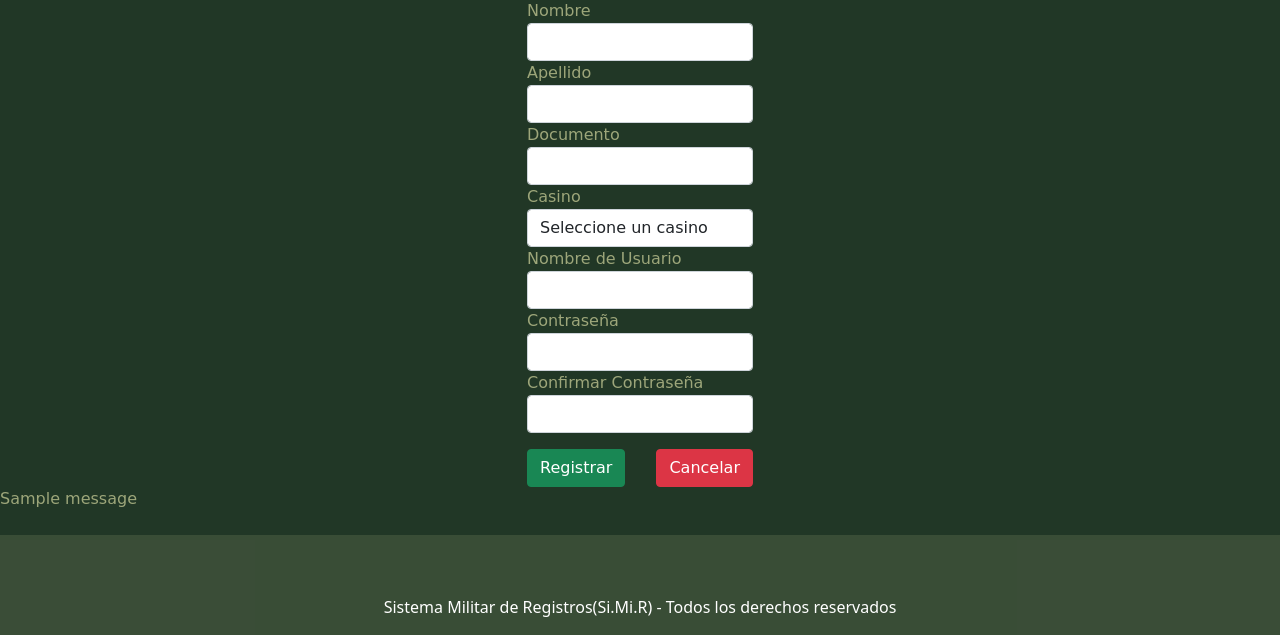
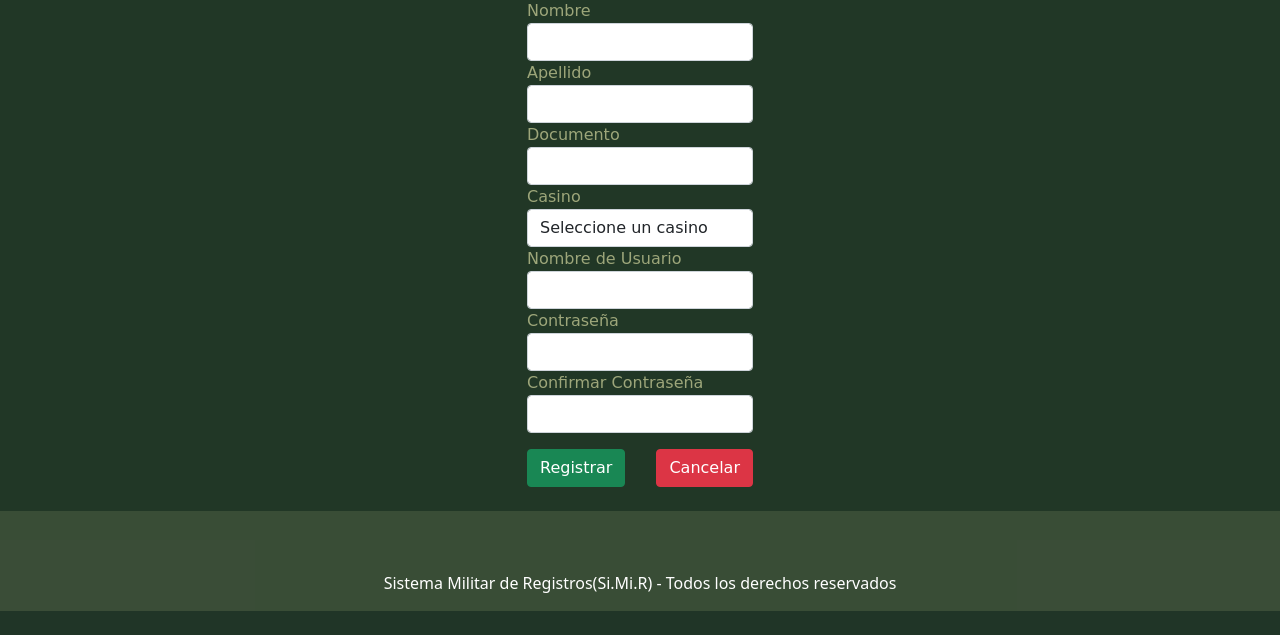
Before and after one commit to SCDKAREN/SIMIR, a Django app: page /usuario/crear/ in a window 1280 px wide. Shown: the part 477-1112 px from the top of the page. After the commit the page ends 1088 px from the top, so only its background shows below. Run offline with Django 5.2, Linux system fonts and the light colour scheme; tables that the repository leaves empty hold one stand-in row (values such as "Sample post"); one stand-in notice (Sample message) is shown; some web fonts are replaced.

Commit message:
Corrección del frontend

```diff
--- a/proyecto_rancho/frontend/templates/crear_usuario.html
+++ b/proyecto_rancho/frontend/templates/crear_usuario.html
@@ -61,11 +61,6 @@
     </form>
     </div>
 
-    {% if messages %}
-    {% for message in messages %}
-        <div>{{ message }}</div>
-    {% endfor %}
-    {% endif %}
 {% endblock %}
 
 {% block scripts %}
```
